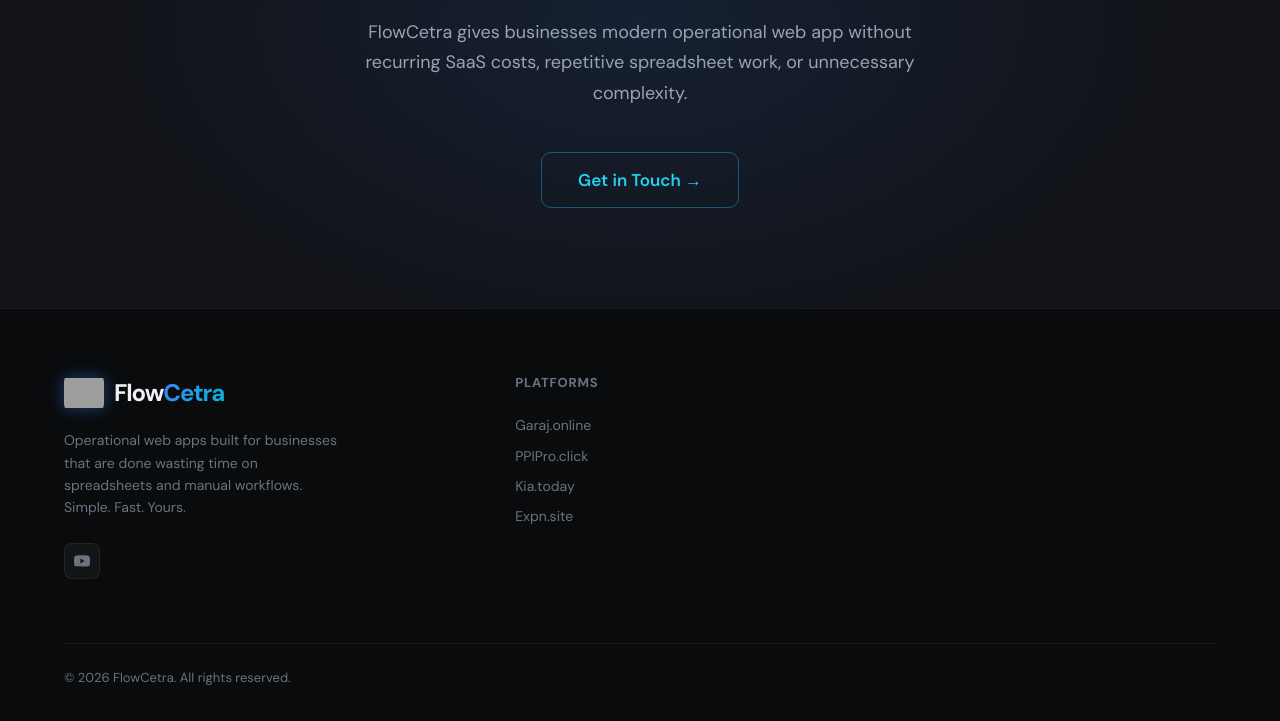
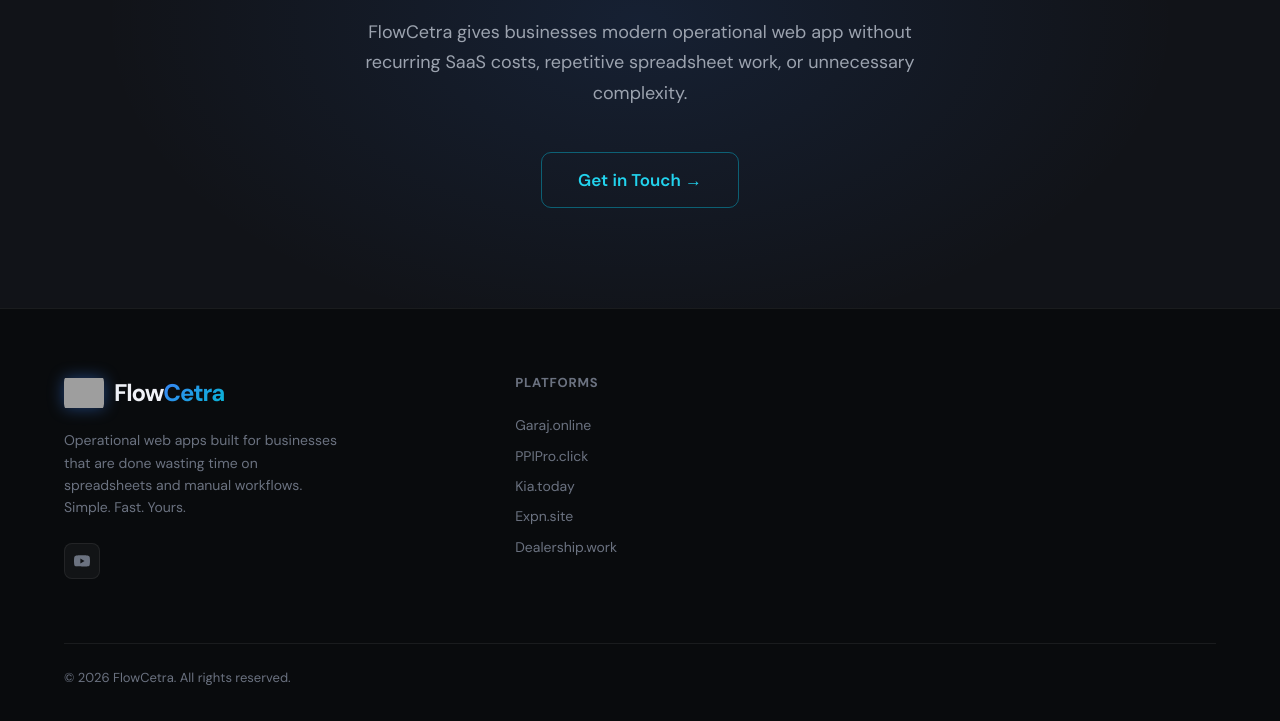
Before and after one commit to milan101q/dealership, a plain HTML site: page index.html in a window 1280 px wide. Shown: the part 8978-9699 px from the top of the page. Drawn offline with nearby package versions, Linux system fonts and the light colour scheme; grey boxes are pictures that could not be loaded.

Commit message:
Update index.html

```diff
--- a/index.html
+++ b/index.html
@@ -1409,6 +1409,7 @@
         <a href="https://ppipro.click" target="_blank">PPIPro.click</a>
         <a href="https://kia.today" target="_blank">Kia.today</a>
         <a href="https://expn.site" target="_blank">Expn.site</a>
+        <a href="https://dealership.work" target="_blank">Dealership.work</a>
       </div>
 
     </div>
```
